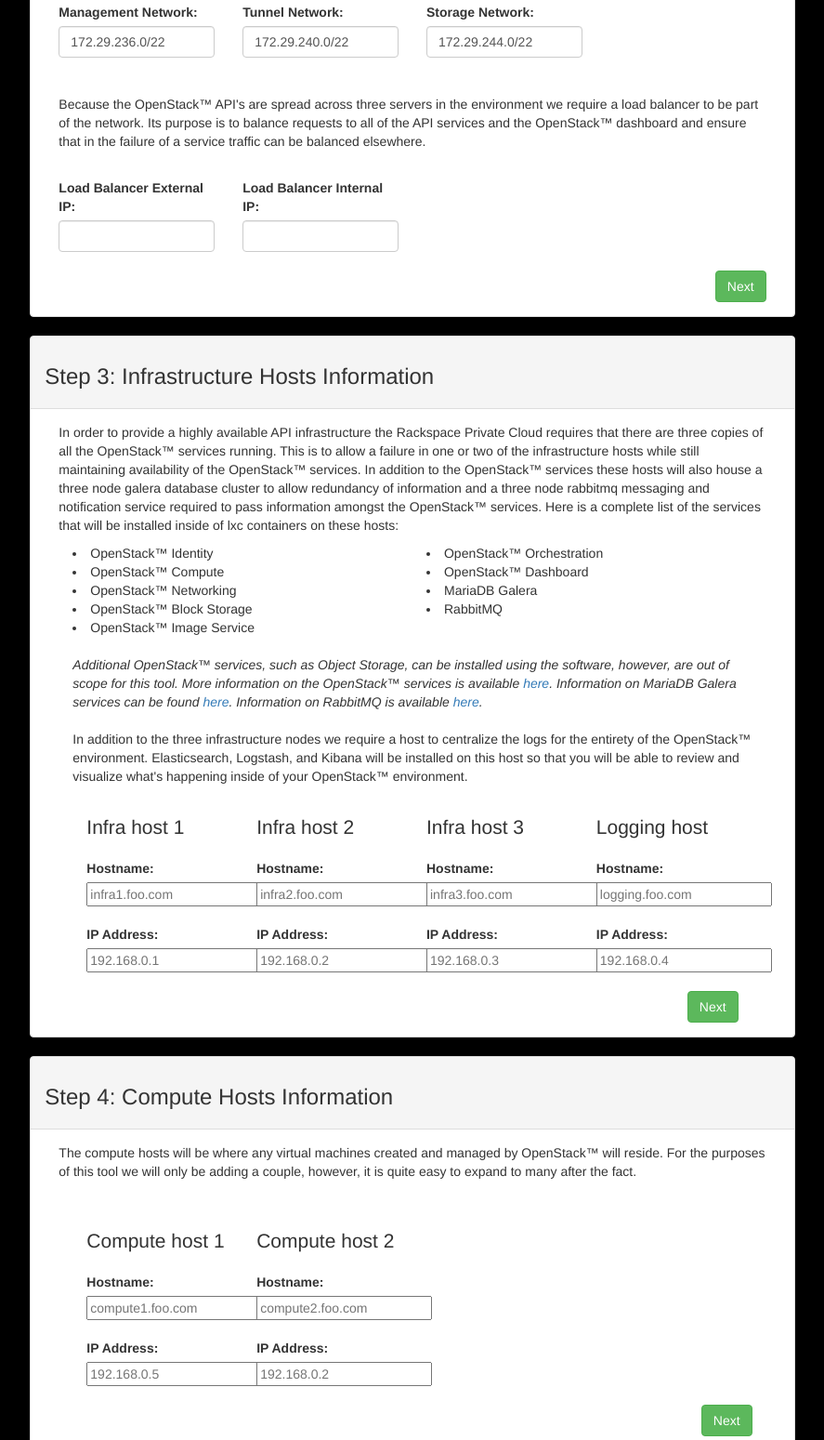
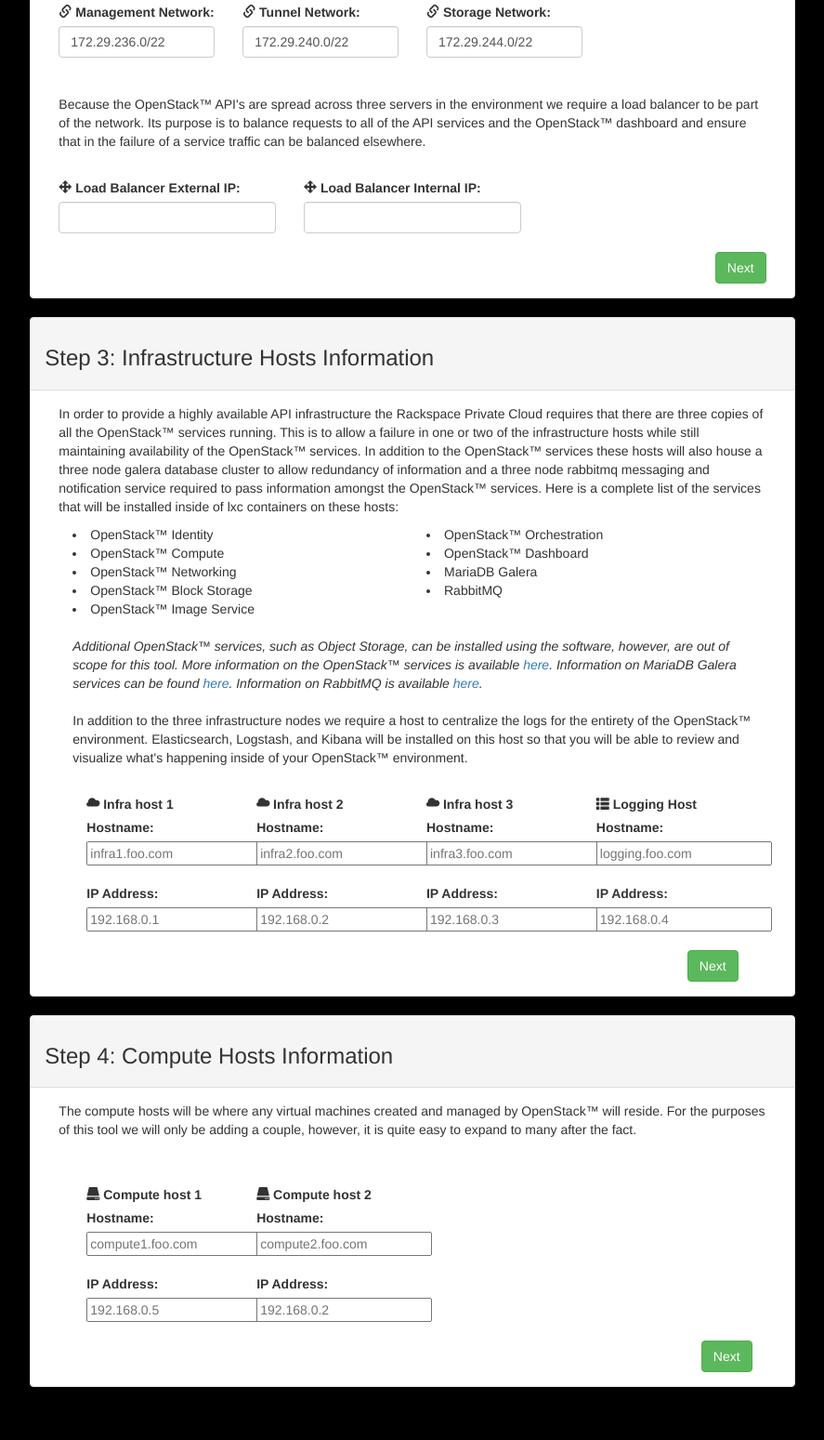
Before and after one commit to jcannava/rpc-wizard, a plain HTML site: page index.html in a window 1280 px wide. Shown: the part 2198-3747 px from the top of the page at 93% size, without its empty margins (196-1083 px from the left). After the commit the page ends 3710 px from the top, so only its background shows below. Drawn offline with nearby package versions, Linux system fonts and the light colour scheme.

Commit message:
adding icons to the form fields

```diff
--- a/index.html
+++ b/index.html
@@ -378,14 +378,17 @@
                     Please enter CIDR ranges in each of the following input areas. If you do not enter anything the defaults in each box will be used.<br/><br/>
                     </div>
                     <div class="col-md-3">
+                        <span class="glyphicon glyphicon-link"></span>
                         <label for="mgmt_net">Management Network:</label>
                         <input type=text class="form-control" id="mgmt_net" value="172.29.236.0/22" placeholder="172.29.236.0/22">
                     </div>
                     <div class="col-md-3">
+                        <span class="glyphicon glyphicon-link"></span>
                         <label for="tunnel_net">Tunnel Network:</label>
                         <input type="text" class="form-control" id="tunnel_net" value="172.29.240.0/22" placeholder="172.29.240.0/22">
                     </div>
                     <div class="col-md-3">
+                        <span class="glyphicon glyphicon-link"></span>
                         <label for="storage_net">Storage Network:</label>
                         <input type="text" class="form-control" id="storage_net" value="172.29.244.0/22" placeholder="172.29.244.0/22">
                     </div>
@@ -394,11 +397,13 @@
                     purpose is to balance requests to all of the API services and the OpenStack&trade; dashboard and ensure that in the failure of a service traffic
                     can be balanced elsewhere.<br/><br/></p>
                     </div>
-                    <div class="col-md-3">
+                    <div class="col-md-4">
+                        <span class="glyphicon glyphicon-move"></span>
                         <label for="lb_ext">Load Balancer External IP:</label>
                         <input type=text class="form-control" id="lb_ext"><br/>
                     </div>
-                    <div class="col-md-3">
+                    <div class="col-md-4">
+                        <span class="glyphicon glyphicon-move"></span>
                         <label for="lb_int">Load Balancer Internal IP:</label>
                         <input type=text class="form-control" id="lb_int"><br/>
                     </div>
@@ -447,28 +452,32 @@
                         </div>
                         <div class="col-md-12">
                             <div class="col-md-3">
-                                <p class="lead">Infra host 1</p>
+                                <span class="glyphicon glyphicon-cloud"></span>
+                                <label>Infra host 1</label>
                                 <label for="infra_1_name">Hostname:</label>
                                 <input type="text" id="infra_1_name" placeholder="infra1.foo.com"><br/><br/>
                                 <label for="infra_1_ip">IP Address:</label>
                                 <input type="text" id="infra_1_ip" placeholder="192.168.0.1"><br/><br/>
                             </div>
                             <div class="col-md-3">
-                                <p class="lead">Infra host 2</p>
+                                <span class="glyphicon glyphicon-cloud"></span>
+                                <label>Infra host 2</label>
                                 <label for="infra_2_name">Hostname:</label>
                                 <input type="text" id="infra_2_name" placeholder="infra2.foo.com"><br/><br/>
                                 <label for="infra_2_ip">IP Address:</label>
                                 <input type="text" id="infra_2_ip" placeholder="192.168.0.2"><br/><br/>
                             </div>
                             <div class="col-md-3">
-                                <p class="lead">Infra host 3</p>
+                                <span class="glyphicon glyphicon-cloud"></span>
+                                <label>Infra host 3</label>
                                 <label for="infra_3_name">Hostname:</label>
                                 <input type="text" id="infra_3_name" placeholder="infra3.foo.com"><br/><br/>
                                 <label for="infra_3_ip">IP Address:</label>
                                 <input type="text" id="infra_3_ip" placeholder="192.168.0.3"><br/><br/>
                             </div>
                             <div class="col-md-3">
-                                <p class="lead">Logging host</p>
+                                <span class="glyphicon glyphicon-th-list"></span>
+                                <label>Logging Host</label>
                                 <label for="log_name">Hostname:</label>
                                 <input type="text" id="log_name" placeholder="logging.foo.com"><br/><br/>
                                 <label for="log_ip">IP Address:</label>
@@ -494,14 +503,16 @@
                            <br/><br/>
                         <div class="col-md-12 center-block">
                             <div class="col-md-3">
-                                <p class="lead">Compute host 1</p>
+                                <span class="glyphicon glyphicon-hdd"></span>
+                                <label>Compute host 1</label>
                                 <label for="compute_1_name">Hostname:</label>
                                 <input type="text" id="compute_1_name" placeholder="compute1.foo.com"><br/><br/>
                                 <label for="compute_1_ip">IP Address:</label>
                                 <input type="text" id="compute_1_ip" placeholder="192.168.0.5"><br/><br/>
                             </div>
                             <div class="col-md-3">
-                                <p class="lead">Compute host 2</p>
+                                <span class="glyphicon glyphicon-hdd"></span>
+                                <label>Compute host 2</label>
                                 <label for="compute_2_name">Hostname:</label>
                                 <input type="text" id="compute_2_name" placeholder="compute2.foo.com"><br/><br/>
                                 <label for="compute_2_ip">IP Address:</label>
```
